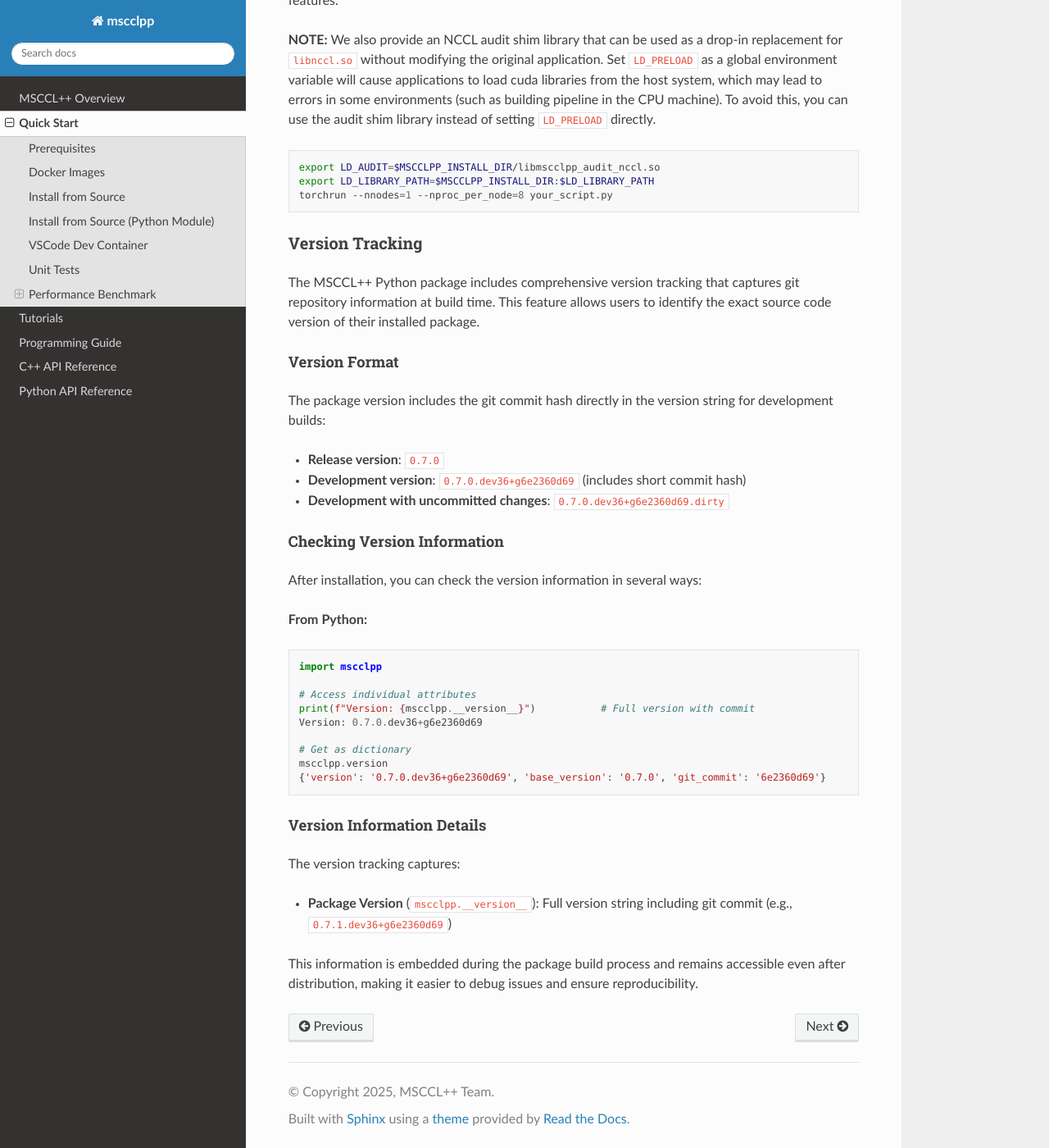
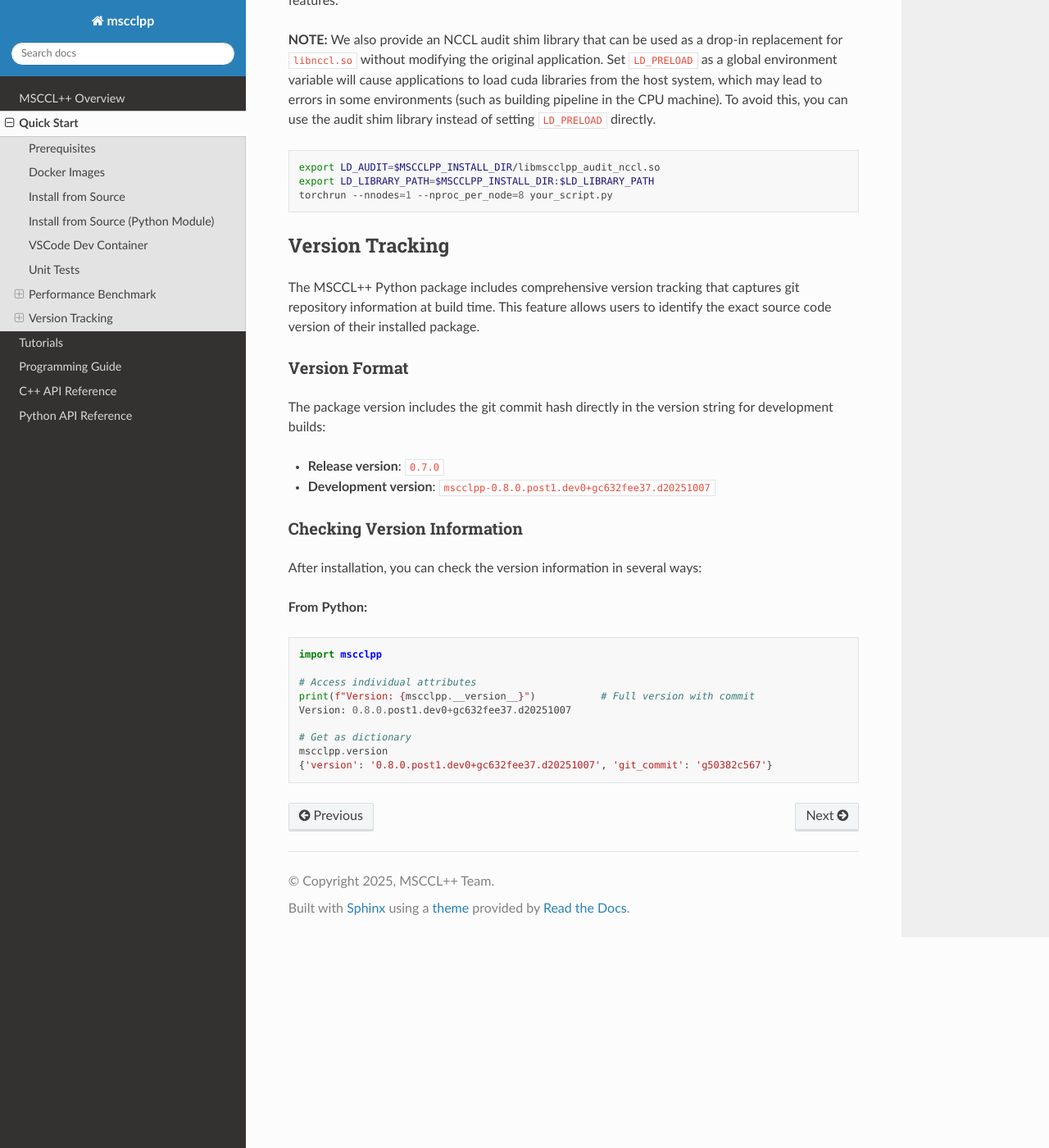
Before and after one commit to microsoft/mscclpp, a Sphinx documentation site: the page built from docs/quickstart.md, in a window 1280 px wide and 1400 px high, scrolled down 5481 px. Shown: the whole window at 82% size. Built offline with Sphinx 7.4.7 and the Read the Docs theme 3.1.0, drawn with Linux system fonts in a browser that asks for light colours.

Commit message:
doc update

````diff
--- a/docs/quickstart.md
+++ b/docs/quickstart.md
@@ -206,18 +206,17 @@
 torchrun --nnodes=1 --nproc_per_node=8 your_script.py
 ```
 
-### Version Tracking
+## Version Tracking
 
 The MSCCL++ Python package includes comprehensive version tracking that captures git repository information at build time. This feature allows users to identify the exact source code version of their installed package.
 
-#### Version Format
+### Version Format
 
 The package version includes the git commit hash directly in the version string for development builds:
 - **Release version**: `0.7.0`
-- **Development version**: `0.7.0.dev36+g6e2360d69` (includes short commit hash)
-- **Development with uncommitted changes**: `0.7.0.dev36+g6e2360d69.dirty`
+- **Development version**: `mscclpp-0.8.0.post1.dev0+gc632fee37.d20251007`
 
-#### Checking Version Information
+### Checking Version Information
 
 After installation, you can check the version information in several ways:
 
@@ -227,16 +226,9 @@
 
 # Access individual attributes
 print(f"Version: {mscclpp.__version__}")           # Full version with commit
-Version: 0.7.0.dev36+g6e2360d69
+Version: 0.8.0.post1.dev0+gc632fee37.d20251007
 
 # Get as dictionary
 mscclpp.version
-{'version': '0.7.0.dev36+g6e2360d69', 'base_version': '0.7.0', 'git_commit': '6e2360d69'}
+{'version': '0.8.0.post1.dev0+gc632fee37.d20251007', 'git_commit': 'g50382c567'}
 ```
-
-#### Version Information Details
-
-The version tracking captures:
-- **Package Version** (`mscclpp.__version__`): Full version string including git commit (e.g., `0.7.1.dev36+g6e2360d69`)
-
-This information is embedded during the package build process and remains accessible even after distribution, making it easier to debug issues and ensure reproducibility.
````
